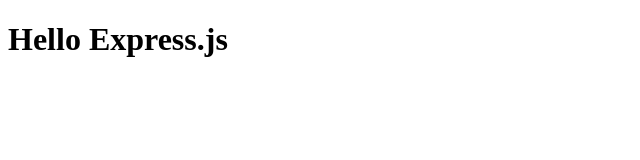
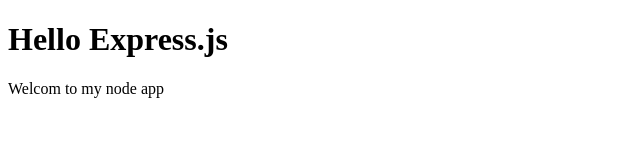
Before and after one commit to craigafoote/web-server, a website: page public/index.html in a window 1280 px wide. Shown: the whole page, without its empty margins (0-640 px from the left). Drawn offline with Linux system fonts and the light colour scheme.

Commit message:
updated index.html

```diff
--- a/public/index.html
+++ b/public/index.html
@@ -6,5 +6,6 @@
 	</head>
 	<body>
 		<h1>Hello Express.js</h1>
+		<p>Welcom to my node app</p>
 	</body>
 </html>
```
